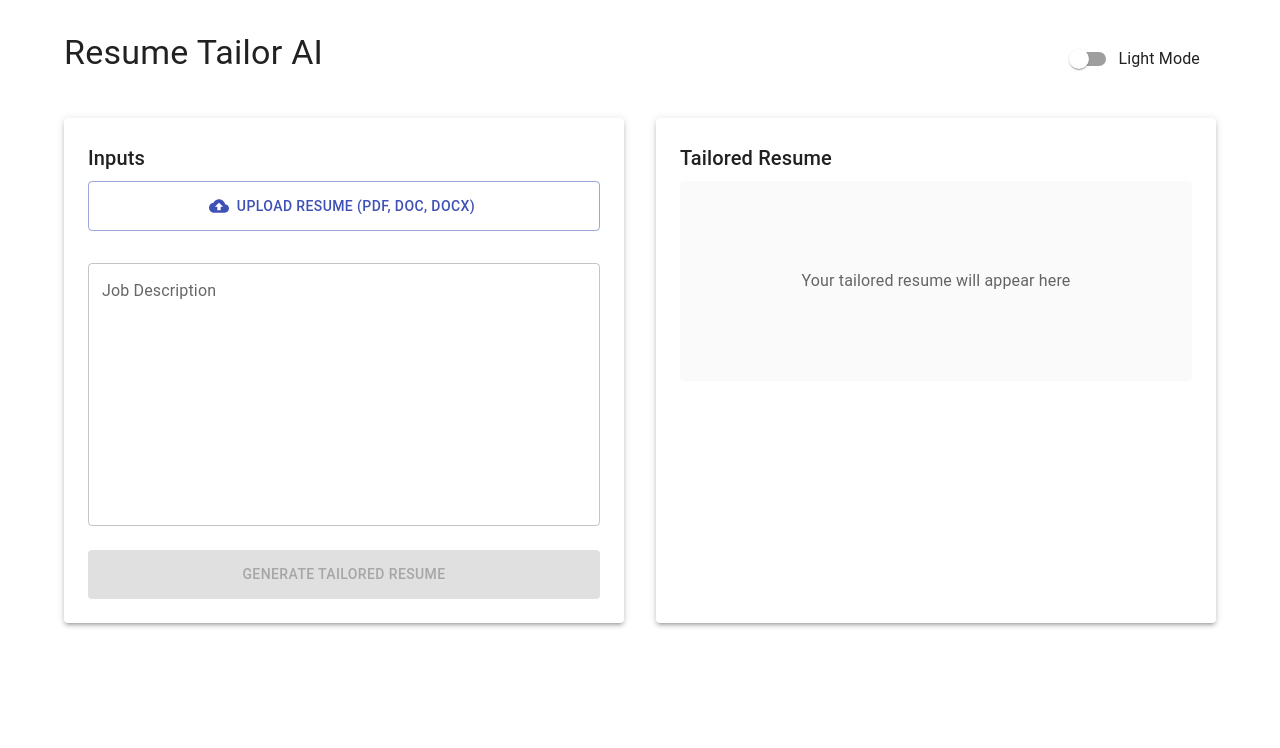
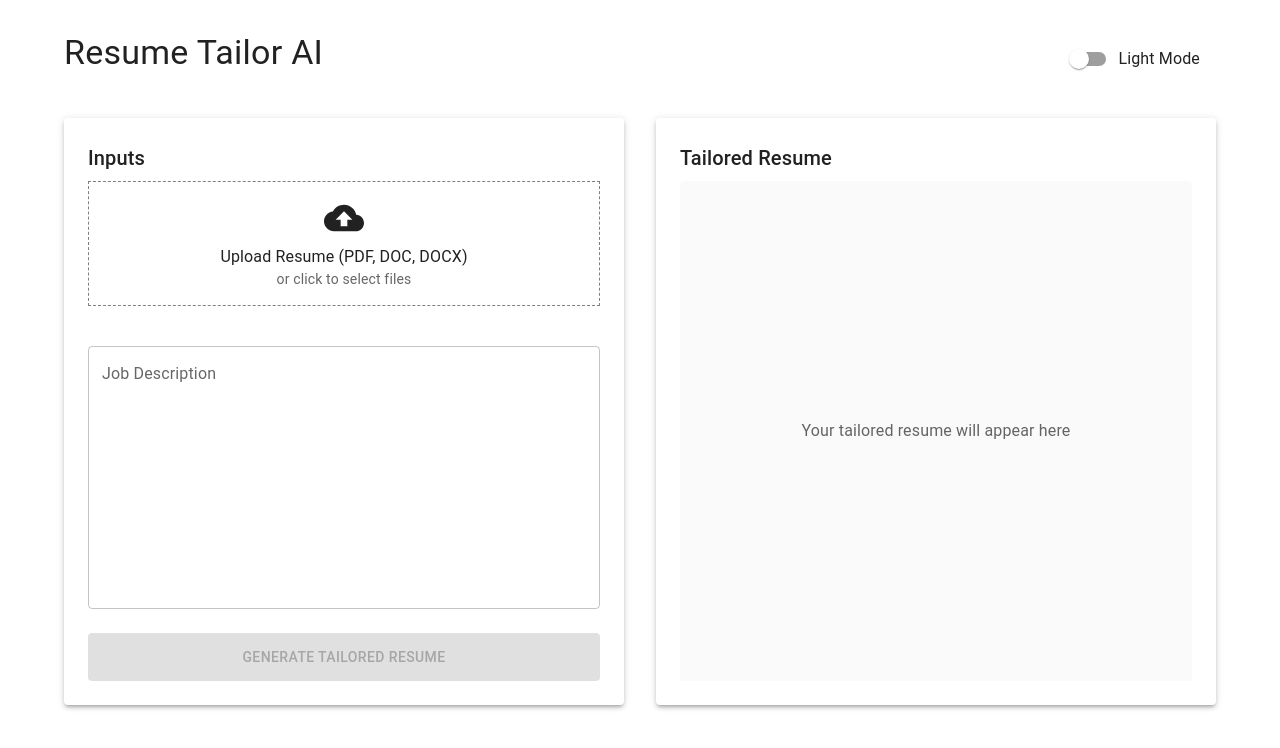
Before and after one commit to suhailsalim/resume-tailor, a React (Create React App) app in the folder frontend/: page / in a window 1280 px wide. Shown: the top 748 px of the page. Built offline with nearby package versions, Linux system fonts and the light colour scheme.

Commit message:
add react-dropzone and react-markdown dependencies for enhanced file handling and markdown rendering

```diff
--- a/frontend/package.json
+++ b/frontend/package.json
@@ -19,6 +19,8 @@
     "markdown-to-jsx": "^7.7.4",
     "react": "^19.0.0",
     "react-dom": "^19.0.0",
+    "react-dropzone": "^14.3.8",
+    "react-markdown": "^10.0.0",
     "react-scripts": "5.0.1",
     "typescript": "^4.9.5",
     "web-vitals": "^2.1.4"
--- a/frontend/src/App.tsx
+++ b/frontend/src/App.tsx
@@ -7,6 +7,7 @@ import {
   CircularProgress,
   Container,
   FormControlLabel,
+  Grid,
   Paper,
   Snackbar,
   Switch,
@@ -17,7 +18,8 @@ import CssBaseline from "@mui/material/CssBaseline";
 import { createTheme, ThemeProvider } from "@mui/material/styles";
 import axios from "axios";
 import MarkdownPreview from "markdown-to-jsx";
-import React, { useEffect, useState } from "react";
+import { useEffect, useState } from "react";
+import { useDropzone } from "react-dropzone";
 
 const App = () => {
   const [jobDescription, setJobDescription] = useState("");
@@ -25,6 +27,7 @@ const App = () => {
   const [resumeFileName, setResumeFileName] = useState("");
   const [isLoading, setIsLoading] = useState(false);
   const [generatedResume, setGeneratedResume] = useState("");
+  const [editedResume, setEditedResume] = useState(""); // For editable resume
   const [feedback, setFeedback] = useState("");
   const [darkMode, setDarkMode] = useState(
     localStorage.getItem("darkMode") === "true" || false
@@ -35,6 +38,13 @@ const App = () => {
     message: "",
     severity: "info",
   });
+
+  // Initialize editedResume with generatedResume when it changes
+  useEffect(() => {
+    if (generatedResume) {
+      setEditedResume(generatedResume);
+    }
+  }, [generatedResume]);
 
   // Create theme based on dark mode preference
   const theme = createTheme({
@@ -64,6 +74,10 @@ const App = () => {
 
   const handleJobDescriptionChange = (event: any) => {
     setJobDescription(event.target.value);
+  };
+
+  const handleEditedResumeChange = (event: any) => {
+    setEditedResume(event.target.value);
   };
 
   const handleFeedbackChange = (event: any) => {
@@ -102,11 +116,19 @@ const App = () => {
         message: "Resume generated successfully!",
         severity: "success",
       });
-    } catch (error) {
+    } catch (error: any) {
       console.error("Error generating resume:", error);
+      let errorMessage = "Error generating resume. Please try again.";
+      if (
+        error.response &&
+        error.response.data &&
+        error.response.data.message
+      ) {
+        errorMessage = error.response.data.message;
+      }
       setNotification({
         open: true,
-        message: "Error generating resume. Please try again.",
+        message: errorMessage,
         severity: "error",
       });
     } finally {
@@ -127,21 +149,29 @@ const App = () => {
     setIsLoading(true);
     try {
       const response = await axios.post("/api/refine-resume", {
-        originalResume: generatedResume,
+        originalResume: editedResume, // Use editedResume as original for feedback
         feedback,
       });
-      setGeneratedResume(response.data.resume);
+      setGeneratedResume(response.data.resume); // Update generated resume with refined output
       setFeedback("");
       setNotification({
         open: true,
         message: "Resume refined based on your feedback!",
         severity: "success",
       });
-    } catch (error) {
+    } catch (error: any) {
       console.error("Error refining resume:", error);
+      let errorMessage = "Error refining resume. Please try again.";
+      if (
+        error.response &&
+        error.response.data &&
+        error.response.data.message
+      ) {
+        errorMessage = error.response.data.message;
+      }
       setNotification({
         open: true,
-        message: "Error refining resume. Please try again.",
+        message: errorMessage,
         severity: "error",
       });
     } finally {
@@ -154,7 +184,7 @@ const App = () => {
       const response = await axios.post(
         "/api/download-resume",
         {
-          markdown: generatedResume,
+          markdown: editedResume, // Download edited resume content
           format,
         },
         {
@@ -187,11 +217,19 @@ const App = () => {
         message: `Resume downloaded as ${format.toUpperCase()}!`,
         severity: "success",
       });
-    } catch (error) {
+    } catch (error: any) {
       console.error("Error downloading resume:", error);
+      let errorMessage = "Error downloading resume. Please try again.";
+      if (
+        error.response &&
+        error.response.data &&
+        error.response.data.message
+      ) {
+        errorMessage = error.response.data.message;
+      }
       setNotification({
         open: true,
-        message: "Error downloading resume. Please try again.",
+        message: errorMessage,
         severity: "error",
       });
     }
@@ -200,6 +238,23 @@ const App = () => {
   const handleCloseNotification = () => {
     setNotification({ ...notification, open: false });
   };
+
+  // Drag and drop functionality
+  const { getRootProps, getInputProps, isDragActive } = useDropzone({
+    accept: {
+      "application/pdf": [".pdf"],
+      "application/msword": [".doc"],
+      "application/vnd.openxmlformats-officedocument.wordprocessingml.document":
+        [".docx"],
+    },
+    onDrop: (acceptedFiles: any) => {
+      const file = acceptedFiles[0];
+      if (file) {
+        setResume(file);
+        setResumeFileName(file.name);
+      }
+    },
+  });
 
   return (
     <ThemeProvider theme={theme}>
@@ -221,39 +276,50 @@ const App = () => {
             />
           </Box>
 
-          <Box
-            display="flex"
-            gap={4}
-            flexDirection={{ xs: "column", md: "row" }}
+          <Grid container spacing={4}>
+            <Grid item xs={12} md={6}>
+              {/* Input Section */}
+              <Paper
+                elevation={3}
+                sx={{
+                  p: 3,
+                  height: "100%",
+                  display: "flex",
+                  flexDirection: "column",
+                }}
               >
-            {/* Input Section */}
-            <Paper elevation={3} sx={{ p: 3, flex: 1 }}>
                 <Typography variant="h6" gutterBottom>
                   Inputs
                 </Typography>
 
-              <Box mb={3}>
-                <Button
-                  variant="outlined"
-                  component="label"
-                  startIcon={<CloudUploadIcon />}
-                  fullWidth
-                  sx={{ p: 1.5, mb: 1 }}
+                <Box
+                  mb={3}
+                  {...getRootProps()}
+                  sx={{
+                    p: 2,
+                    border: "1px dashed gray",
+                    textAlign: "center",
+                    cursor: "pointer",
+                  }}
                 >
-                  Upload Resume (PDF, DOC, DOCX)
-                  <input
-                    type="file"
-                    hidden
-                    accept=".pdf,.doc,.docx"
-                    onChange={handleFileChange}
-                  />
-                </Button>
+                  <input {...getInputProps()} />
+                  {isDragActive ? (
+                    <Typography>Drop files here...</Typography>
+                  ) : (
+                    <>
+                      <CloudUploadIcon style={{ fontSize: 40 }} />
+                      <Typography>Upload Resume (PDF, DOC, DOCX)</Typography>
+                      <Typography variant="body2" color="textSecondary">
+                        or click to select files
+                      </Typography>
+                    </>
+                  )}
+                </Box>
                 {resumeFileName && (
-                  <Typography variant="body2" color="textSecondary">
+                  <Typography variant="body2" color="textSecondary" mt={1}>
                     Selected: {resumeFileName}
                   </Typography>
                 )}
-              </Box>
 
                 <TextField
                   label="Job Description"
@@ -264,7 +330,7 @@ const App = () => {
                   onChange={handleJobDescriptionChange}
                   placeholder="Paste the job description here..."
                   variant="outlined"
-                sx={{ mb: 3 }}
+                  sx={{ mb: 3, mt: 2 }}
                 />
 
                 <Button
@@ -273,7 +339,7 @@ const App = () => {
                   onClick={submitResume}
                   disabled={isLoading || !resume || !jobDescription.trim()}
                   fullWidth
-                sx={{ p: 1.5 }}
+                  sx={{ p: 1.5, mt: "auto" }} // mt: 'auto' to push button to bottom
                 >
                   {isLoading ? (
                     <CircularProgress size={24} />
@@ -282,31 +348,61 @@ const App = () => {
                   )}
                 </Button>
               </Paper>
+            </Grid>
 
+            <Grid item xs={12} md={6}>
               {/* Output Section */}
-            <Paper elevation={3} sx={{ p: 3, flex: 1 }}>
+              <Paper
+                elevation={3}
+                sx={{
+                  p: 3,
+                  height: "100%",
+                  display: "flex",
+                  flexDirection: "column",
+                }}
+              >
                 <Typography variant="h6" gutterBottom>
                   Tailored Resume
                 </Typography>
 
                 {generatedResume ? (
-                <>
+                  <Box
+                    sx={{
+                      flexGrow: 1,
+                      display: "flex",
+                      flexDirection: "column",
+                    }}
+                  >
+                    <TextField
+                      label="Edit Resume (Markdown)"
+                      multiline
+                      fullWidth
+                      rows={15} // Adjust rows as needed
+                      value={editedResume}
+                      onChange={handleEditedResumeChange}
+                      variant="outlined"
+                      sx={{ mb: 2 }}
+                    />
                     <Paper
                       elevation={1}
                       sx={{
                         p: 2,
                         mb: 3,
-                      maxHeight: "500px",
+                        maxHeight: "400px", // Adjust max height as needed
                         overflow: "auto",
                         bgcolor: darkMode
                           ? "rgba(255, 255, 255, 0.05)"
                           : "rgba(0, 0, 0, 0.02)",
+                        wordWrap: "break-word", // Added wordWrap for long lines
+                        overflowWrap: "break-word", // Added overflowWrap for long lines
                       }}
                     >
-                    <MarkdownPreview>{generatedResume}</MarkdownPreview>
+                      <MarkdownPreview>{editedResume}</MarkdownPreview>
                     </Paper>
 
-                  <Box display="flex" gap={1} mb={3}>
+                    <Box display="flex" gap={1} mb={3} mt="auto">
+                      {" "}
+                      {/* mt="auto" to push buttons to bottom */}
                       <Button
                         variant="outlined"
                         startIcon={<FileDownloadIcon />}
@@ -332,7 +428,7 @@ const App = () => {
                         Markdown
                       </Button>
                     </Box>
-                </>
+                  </Box>
                 ) : (
                   <Box
                     display="flex"
@@ -344,6 +440,7 @@ const App = () => {
                         ? "rgba(255, 255, 255, 0.05)"
                         : "rgba(0, 0, 0, 0.02)",
                       borderRadius: 1,
+                      flexGrow: 1, // Ensure placeholder box takes up available space
                     }}
                   >
                     <Typography color="textSecondary">
@@ -359,7 +456,8 @@ const App = () => {
                 {showFeedbackSection && (
                   <Box mt={3}>
                     <Typography variant="subtitle1" gutterBottom>
-                    Not satisfied? Provide feedback for improvements:
+                      Refine Resume (Optional): Provide feedback for
+                      improvements:
                     </Typography>
                     <TextField
                       multiline
@@ -386,7 +484,8 @@ const App = () => {
                   </Box>
                 )}
               </Paper>
-          </Box>
+            </Grid>
+          </Grid>
         </Box>
       </Container>
 
```
Also changed, not shown: 1 other file (tests, documents, lock files or other folders). Lines whose indentation alone changed are shown as unchanged.
